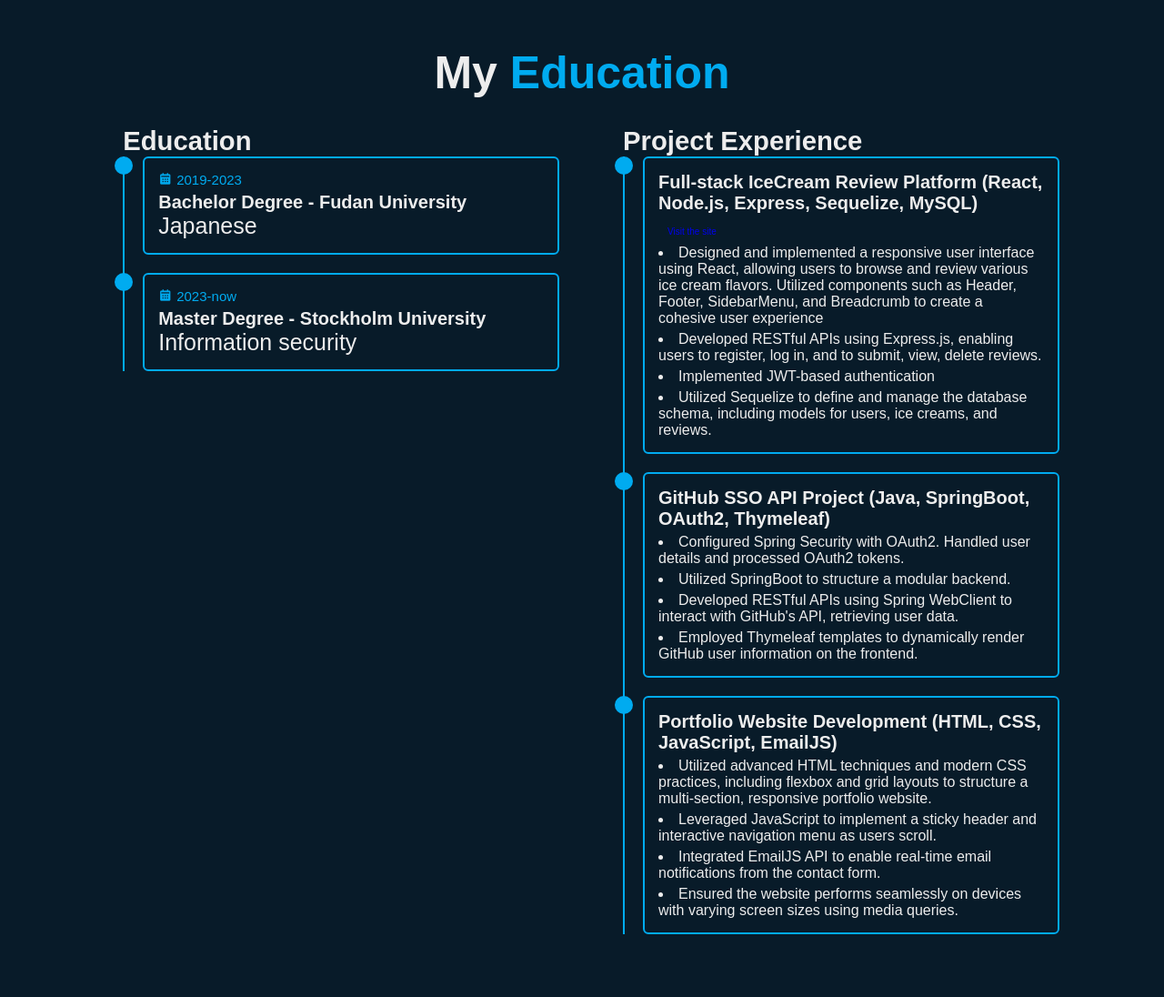
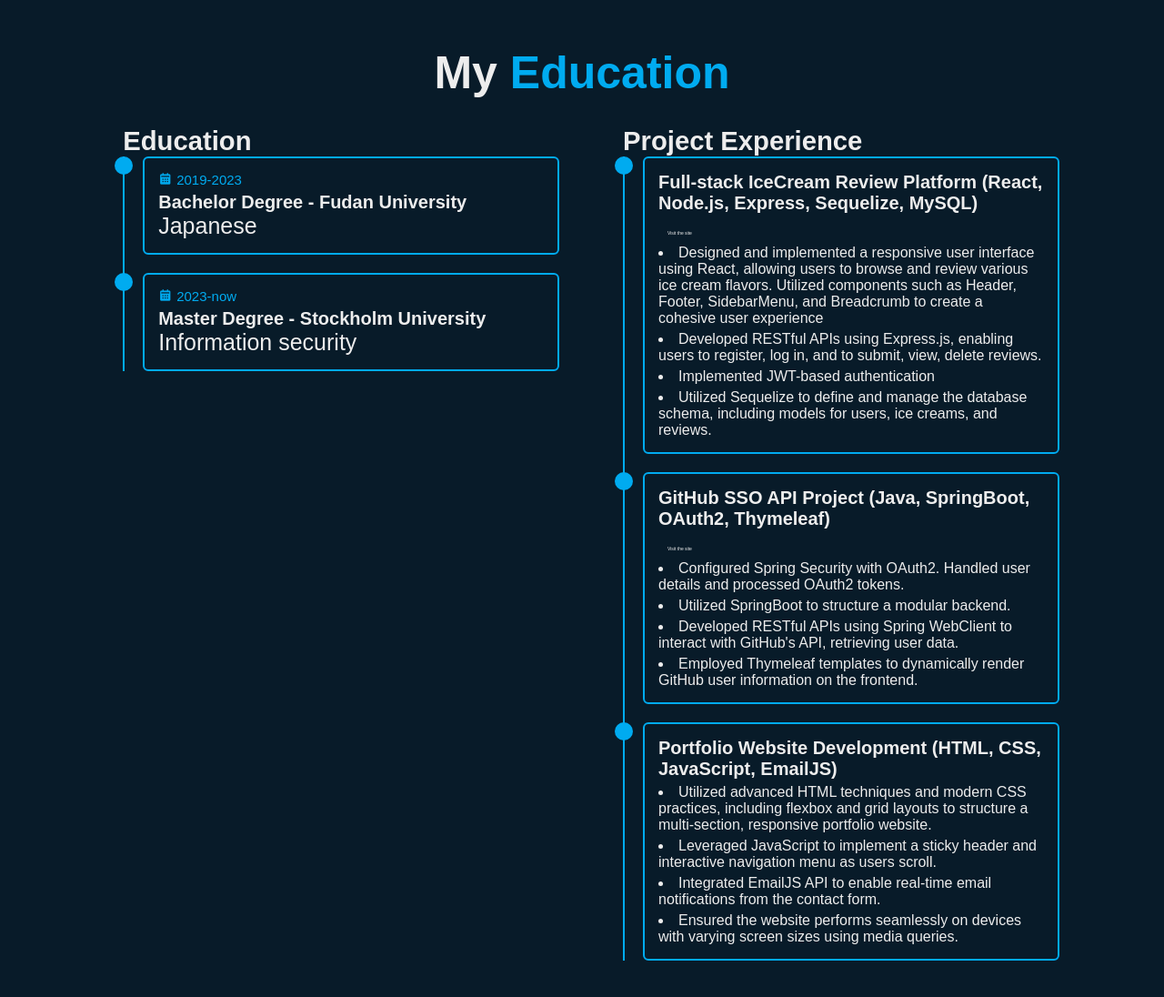
Before and after one commit to eta111222/portfolio, a PHP site: page /index.html in a window 1280 px wide. Shown: the part 1878-2974 px from the top of the page at 91% size. Run offline with PHP 8.4, Linux system fonts and the light colour scheme; some web fonts are replaced.

Commit message:
fix format issues fo r heroku links, attempt3

```diff
--- a/css/style.css
+++ b/css/style.css
@@ -381,10 +381,10 @@
 }
 
 .education-content .content a {
-    font-size: 1rem;
+    font-size: 0.5rem;
     text-decoration: none;
-    font-weight: normal;
     margin-left: 10px;
+    color: #ededed;
 }
 
 .education-content .content a:hover {
--- a/index.html
+++ b/index.html
@@ -114,7 +114,9 @@
 
                     <div class="education-content">
                         <div class="content">
-                            <h3>GitHub SSO API Project (Java, SpringBoot, OAuth2, Thymeleaf)<a href="https://spotify-sso-api-e167419844af.herokuapp.com" ></a></h3></h3>
+                            <h3>GitHub SSO API Project (Java, SpringBoot, OAuth2, Thymeleaf)</h3>
+                            <a href="https://spotify-sso-api-e167419844af.herokuapp.com">Visit the site</a>
+
 
                             <li>Configured Spring Security with OAuth2. Handled user details and processed OAuth2 tokens.</li>
                             <li>Utilized SpringBoot to structure a modular backend.</li>
```
